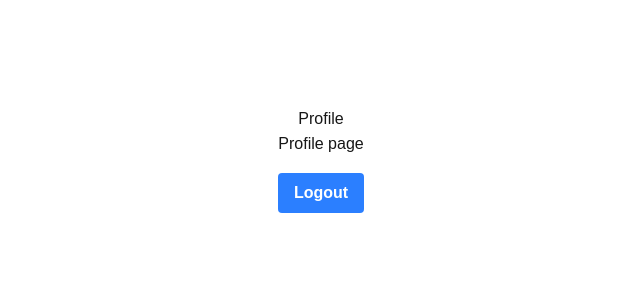
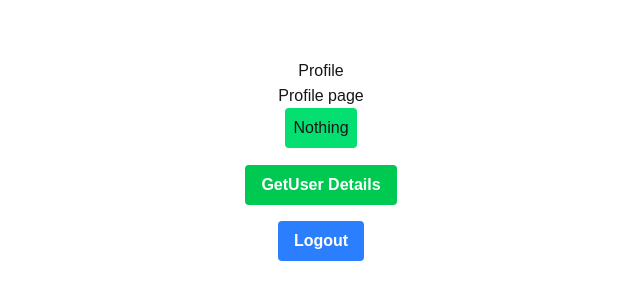
Before and after one commit to Ailiy6/nextjs-auth, a Next.js app: page /profile in a window 1280 px wide. Shown: the part 240-540 px from the top of the page, without its empty margins (319-959 px from the left). Built offline with nearby package versions, Linux system fonts and the light colour scheme.

Commit message:
feat: update profile api frontend

```diff
--- a/src/app/profile/page.tsx
+++ b/src/app/profile/page.tsx
@@ -2,10 +2,12 @@
 import axios from "axios";
 import Link from "next/link";
 import { useRouter } from "next/navigation";
+import { useState } from "react";
 import toast from "react-hot-toast";
 
 export default function ProfilePage() {
   const router = useRouter();
+  const [data, setData] = useState("nothing");
   const logout = async () => {
     try {
       await axios.get("/api/users/logout");
@@ -17,12 +19,31 @@
     }
   };
 
+  const getUserDetails = async () => {
+    const res = await axios.get("/api/users/me");
+    console.log(res.data);
+    setData(res.data.data._id);
+  };
+
   return (
     <div className="flex flex-col items-center justify-center min-h-screen py-2">
       <h1>Profile</h1>
       <hr />
       <p>Profile page</p>
+      <h2 className="p-2 rounded bg-green-400 ">
+        {data === "nothing" ? (
+          "Nothing"
+        ) : (
+          <Link href={`/profile/${data}`}> {data} </Link>
+        )}
+      </h2>
       <hr />
+      <button
+        onClick={getUserDetails}
+        className="bg-green-500 mt-4 hover:bg-green-800 text-white font-bold py-2 px-4 rounded"
+      >
+        GetUser Details
+      </button>
       <button
         onClick={logout}
         className="bg-blue-500 mt-4 hover:bg-blue-800 text-white font-bold py-2 px-4 rounded"
```
